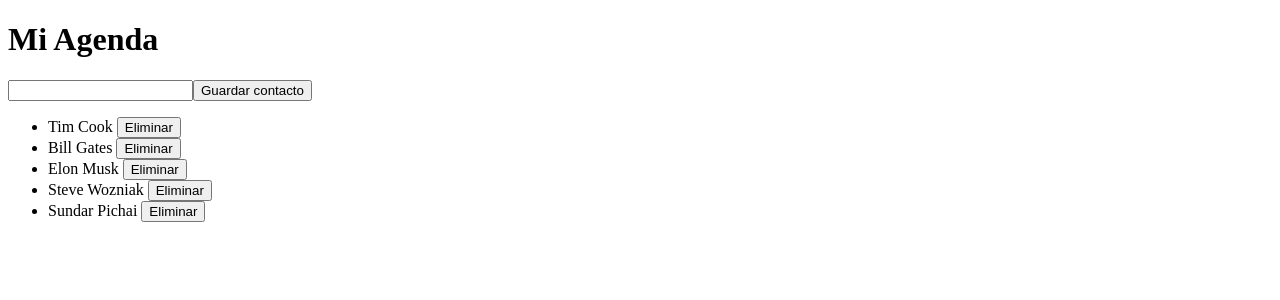
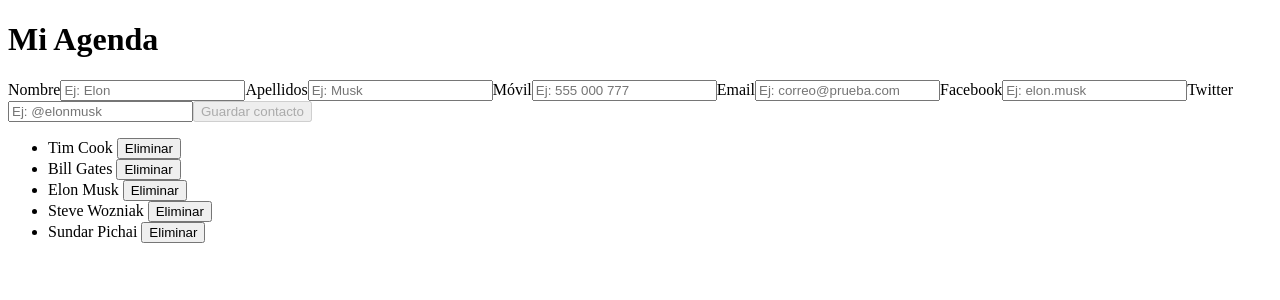
Before and after one commit to Omaddon/kc-angular-mobile5, an Angular app in the folder Agenda/: page / in a window 1280 px wide. Shown: the top 300 px of the page. Built offline with nearby package versions, Linux system fonts and the light colour scheme.

Commit message:
Formulario v02

```diff
--- a/Agenda/src/app/app.component.ts
+++ b/Agenda/src/app/app.component.ts
@@ -1,5 +1,6 @@
 import { Component, OnInit } from '@angular/core';
-import { ContactosService } from "./contactos.service";
+import { ContactosService } from './contactos.service';
+import { Contacto } from './contacto';
 
 @Component({
   // Indicamos el elemento HTML donde se instanciará este componente.
@@ -13,7 +14,7 @@
 // Hacemos que implemente OnInit (hook/event) como prueba.
 export class AppComponent implements OnInit{
 
-  contactos: string[];
+  contactos: Contacto[];
 
   // Para hacer una inyección de dependencias necesitamos
   // hacerlo en el constructor de clase. Hay que indicar un
@@ -27,8 +28,8 @@
   }
 
   eliminarContacto(contacto) {
-    this._contactosService.eliminarContacto(contacto);
-    this.contactos = this._contactosService.obtenerContactos();
+    // this._contactosService.eliminarContacto(contacto);
+    // this.contactos = this._contactosService.obtenerContactos();
   }
 
   guardarContacto(contacto) {
--- /dev/null
+++ b/Agenda/src/app/contacto.ts
@@ -0,0 +1,12 @@
+export class Contacto {
+
+  constructor(
+    public nombre: string,
+    public apellidos?: string,
+    public movil?: string,
+    public email?: string,
+    public facebook?: string,
+    public twitter?: string
+  ) {}
+
+}
--- a/Agenda/src/app/contactos.service.ts
+++ b/Agenda/src/app/contactos.service.ts
@@ -1,4 +1,5 @@
 import { Injectable } from '@angular/core';
+import { Contacto } from './contacto';
 
 // Un servicio es una clase decorada con 'Injectable'.
 // Este decorador no necesita ningún metadato.
@@ -6,26 +7,26 @@
 @Injectable()
 export class ContactosService {
 
-  private _contactos: string[];
+  private _contactos: Contacto[];
 
   constructor() {
     this._contactos = [
-      'Tim Cook',
-      'Bill Gates',
-      'Elon Musk',
-      'Steve Wozniak',
-      'Sundar Pichai'
+      new Contacto('Tim Cook'),
+      new Contacto('Bill Gates'),
+      new Contacto('Elon Musk'),
+      new Contacto('Steve Wozniak'),
+      new Contacto('Sundar Pichai')
     ];
   }
 
   // Al ser privado _contactos, debemos exponerla de alguna forma
-  obtenerContactos(): string[] {
+  obtenerContactos(): Contacto[] {
     return this._contactos;
   }
 
-  eliminarContacto(contacto) {
-    let posicion = this._contactos.indexOf(contacto);
-    this._contactos.splice(posicion, 1);
+  eliminarContacto(contacto: string):void {
+    // let posicion = this._contactos.indexOf(contacto);
+    // this._contactos.splice(posicion, 1);
 
     // Otra forma de hacerlo:
     // this._contactos = this._contactos.filter((c) => {
@@ -33,7 +34,7 @@
     // });
   }
 
-  agregarContacto(contacto) {
+  agregarContacto(contacto: Contacto):void {
     this._contactos.push(contacto);
   }
 
--- a/Agenda/src/app/formulario-alta/formulario-alta.component.css
+++ b/Agenda/src/app/formulario-alta/formulario-alta.component.css
@@ -0,0 +1,14 @@
+
+input.ng-touched.ng-invalid {
+  border: 2px solid red;
+}
+
+/* Con las clases 'ng-touched' y 'ng-valid' seleccionamos aquellos elementos que
+   se han visitado y además se han informado correctamente. */
+input.ng-touched.ng-valid {
+  border: 2px solid green;
+}
+
+.mensaje-error {
+  color: red;
+}
--- a/Agenda/src/app/formulario-alta/formulario-alta.component.html
+++ b/Agenda/src/app/formulario-alta/formulario-alta.component.html
@@ -1,19 +1,76 @@
 
 <!-- Para trabajar con formularios necesitamos hacer uso de la directiva 'ngForm'.
-Para obtener la referencia de la instancia 'FormGroup' del formulario, usamos un
-template reference variable, al cual asignamos como valor la propia directiva 'ngForm'. -->
+     Para obtener la referencia de la instancia 'FormGroup' del formulario, usamos un
+     template reference variable, al cual asignamos como valor la propia directiva 'ngForm'. -->
 <form ngForm #formularioContacto="ngForm" (ngSubmit)="notificarContacto(formularioContacto)">
 
   <!-- Para trabajar con elementos del formulario, necesitamos hacer uso de la directiva 'ngModel'.
-  Para obtener la referencia a la instancia 'FormControl' del elemento, usamos un template
-  reference variable, al cual asignamos como valor la propia directiva 'ngModel'. -->
+       Para obtener la referencia a la instancia 'FormControl' del elemento, usamos un template
+       reference variable, al cual asignamos como valor la propia directiva 'ngModel'. -->
+
+  <!-- Nombre del contacto -->
+  <label for="inputNombre">Nombre</label>
   <input
+    id="inputNombre"
+    placeholder="Ej: Elon"
     type="text"
     ngModel
     name="nombre"
-    #nombreRef="ngModel">
+    #nombreRef="ngModel"
+    required>
 
-  <!-- -->
-  <button type="submit">Guardar contacto</button>
+  <!-- Con la directiva 'ngIf' escribimos o no un elemento en el DOM en función de si la
+       expresión indicada es evaluada como true o false. -->
+  <div *ngIf="nombreRef.touched && nombreRef.invalid" class="mensaje-error">
+    El nombre es un dato obligatorio.
+  </div>
+
+ <!-- Apellidos del contacto -->
+ <label for="inputApellidos">Apellidos</label>
+  <input
+    id="inputApellidos"
+    placeholder="Ej: Musk"
+    type="text"
+    ngModel
+    name="apellidos">
+
+ <!-- Móvil del contacto -->
+ <label for="inputMovil">Móvil</label>
+  <input
+    id="inputMovil"
+    placeholder="Ej: 555 000 777"
+    type="text"
+    ngModel
+    name="movil">
+
+ <!-- Email del contacto -->
+ <label for="inputEmail">Email</label>
+  <input
+    id="inputEmail"
+    placeholder="Ej: correo@prueba.com"
+    type="email"
+    ngModel
+    name="email">
+
+ <!-- Facebook del contacto -->
+ <label for="inputFacebook">Facebook</label>
+  <input
+    id="inputFacebook"
+    placeholder="Ej: elon.musk"
+    type="text"
+    ngModel
+    name="facebook">
+
+ <!-- Twitter del contacto -->
+ <label for="inputTwitter">Twitter</label>
+  <input
+    id="inputTwitter"
+    placeholder="Ej: @elonmusk"
+    type="text"
+    ngModel
+    name="twitter">
+
+  <!--  -->
+  <button type="submit" [disabled]="formularioContacto.invalid">Guardar contacto</button>
 
 </form>
--- a/Agenda/src/app/formulario-alta/formulario-alta.component.ts
+++ b/Agenda/src/app/formulario-alta/formulario-alta.component.ts
@@ -1,5 +1,6 @@
 import { Component, Output, EventEmitter } from '@angular/core';
-import { FormGroup } from "@angular/forms";
+import { FormGroup } from '@angular/forms';
+import { Contacto } from '../contacto';
 
 @Component({
   selector: 'formulario-alta',
@@ -8,10 +9,21 @@
 })
 export class FormularioAltaComponent {
 
-  @Output() clickEnGuardar = new EventEmitter<String>();
+  @Output() clickEnGuardar = new EventEmitter<Contacto>();
 
   notificarContacto(formulario: FormGroup): void {
-    this.clickEnGuardar.emit(formulario.value.nombre);
+
+    let contacto = new Contacto(
+      formulario.value.nombre,
+      formulario.value.apellidos,
+      formulario.value.movil,
+      formulario.value.email,
+      formulario.value.facebook,
+      formulario.value.twitter
+    );
+
+    this.clickEnGuardar.emit(contacto);
+    formulario.reset();
   }
 
 }
--- a/Agenda/src/app/lista-contactos/lista-contactos.component.html
+++ b/Agenda/src/app/lista-contactos/lista-contactos.component.html
@@ -8,7 +8,7 @@
 <ul>
   <!-- Con la directiva *ngFor iteramos sobre una colección. Relica. -->
   <li *ngFor="let contacto of datos">
-    {{ contacto }}
+    {{ contacto.nombre }}
     <!-- Para hacer suscripciones a eventos, envolvemos con paréntesis.
     Tenemos que asociar además un manejador. Si queremos acceder a los datos
     de un evento usaremos '$event' en el manejador. -->
--- a/Agenda/src/app/lista-contactos/lista-contactos.component.ts
+++ b/Agenda/src/app/lista-contactos/lista-contactos.component.ts
@@ -1,4 +1,5 @@
 import { Component, Input, Output, EventEmitter } from '@angular/core';
+import { Contacto } from '../contacto';
 
 @Component({
   selector: 'lista-contactos',
@@ -9,9 +10,9 @@
 export class ListaContactosComponent {
 
   // En esta variable nuestro padre nos dejará datos.
-  @Input() datos: string[];
+  @Input() datos: Contacto[];
 
-  @Output() clickEnEliminar = new EventEmitter<string>();
+  @Output() clickEnEliminar = new EventEmitter<Contacto>();
 
   // Vamos a enviar cosas al padre (mediante eventos).
   notificarEliminacion(dato) {
```
